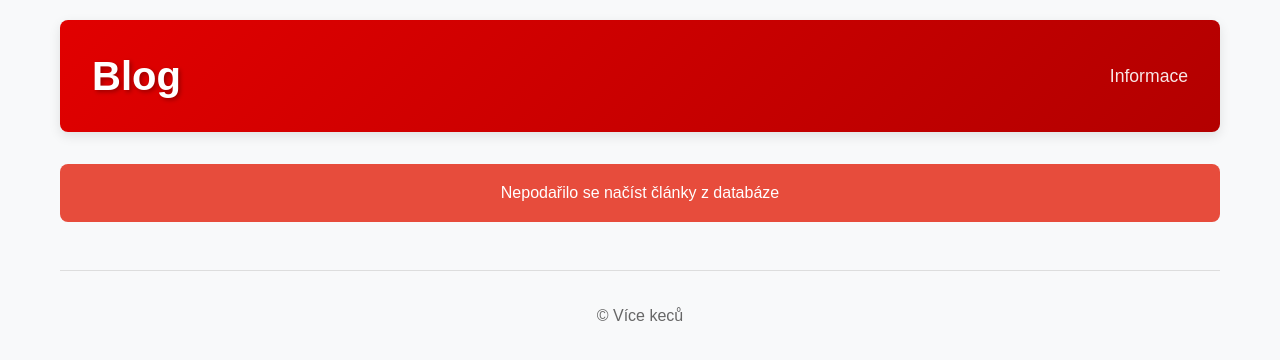
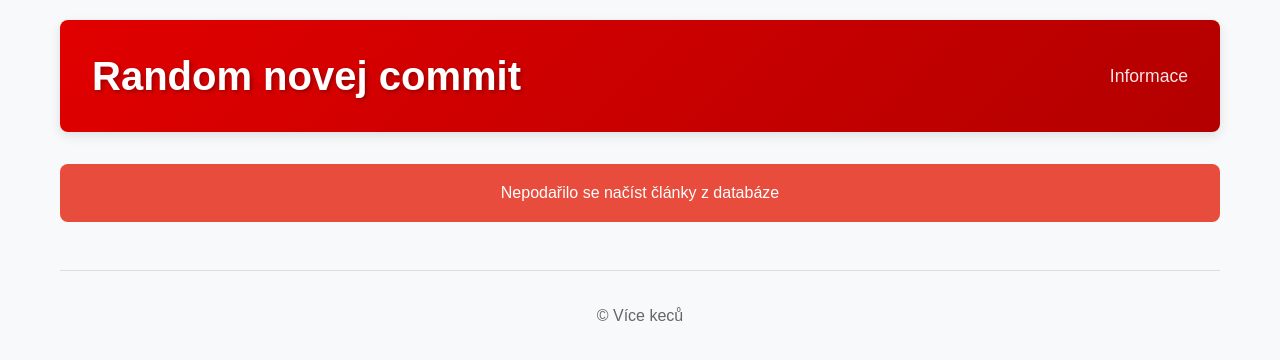
Before and after one commit to Wolfis07/web_cit, a website: page public/index.html in a window 1280 px wide. Drawn offline with Linux system fonts and the light colour scheme; no server answers.

Commit message:
Test commit

```diff
--- a/public/index.html
+++ b/public/index.html
@@ -11,7 +11,7 @@
         <header>
             <div class="header-content">
                 <div class="logo">
-                    <h1>Blog</h1>
+                    <h1>Random novej commit</h1>
                 </div>
                 <div class="site-info">
                     <p>Informace</p>
```
